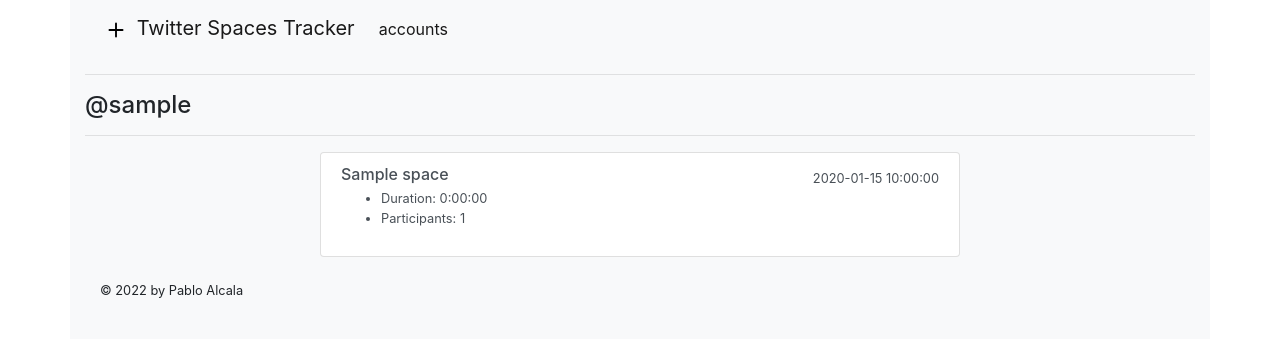
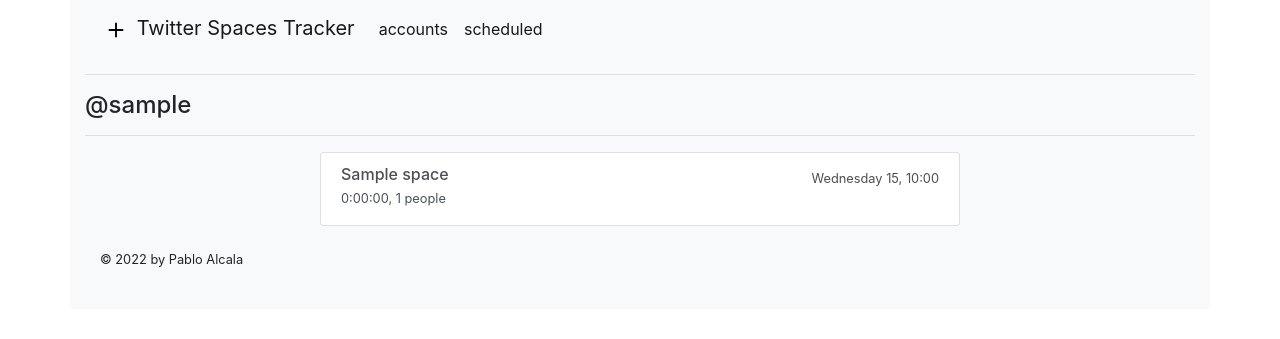
Before and after one commit to pabalca/twitter_spaces_tracker, a Flask app: page /spaces/1 in a window 1280 px wide. Shown: the top 339 px of the page. Run offline with Flask 2, Linux system fonts and the light colour scheme; tables that the repository leaves empty hold one stand-in row (values such as "Sample post"); some libraries are stand-ins or nearby versions.

Commit message:
visual improvements

```diff
--- a/twitter_spaces_tracker/templates/base.html
+++ b/twitter_spaces_tracker/templates/base.html
@@ -28,6 +28,9 @@
               <li class="nav-item active">
                 <a class="nav-link" href="{{ url_for('accounts') }}">accounts</a>
               </li>
+              <li class="nav-item active">
+                <a class="nav-link" href="{{ url_for('scheduled') }}">scheduled</a>
+              </li>
             </ul>
          </div>
 </nav>
--- a/twitter_spaces_tracker/templates/spaces.html
+++ b/twitter_spaces_tracker/templates/spaces.html
@@ -17,20 +17,24 @@
       <h6 class="mb-1">{{ space.title }}</h6>
       <div>
         {% if space.ended_at %}
-        <small>{{ space.started_at}}</small>
+        <small>{{ space.started_at.strftime('%A %d, %H:%M')}}</small>
         {% else %}
-        <small class="text-info">{{ space.scheduled_at}}</small>
+        <small class="text-info">{{ space.scheduled_at.strftime('%A %d, %H:%M')}}</small>
         {% endif %}
       </div>
     </div>
-    <ul>
+
     {% if space.ended_at %}
-    <small><li>Duration: {{ space.ended_at - space.started_at}}</li></small>
-    <small><li>Participants: {{ space.participant_count}}</li></small>
+    <small><p class="mb-1">{{ space.ended_at - space.started_at}}, {{ space.participant_count}} people</p></small>
     {% else %}
-    <small><li>State: {{ space.state}}</li></small>
+    <small><p class="mb-1">State: {{ space.state}}</p></small>
     {% endif %}
-    </ul>
+
+    {% if not username %}
+    <small><p class="mb-1">@{{space.account.username}}</p></small>
+    {% endif %}
+
+
   </div>
   {% endfor %}
 </div>
```
